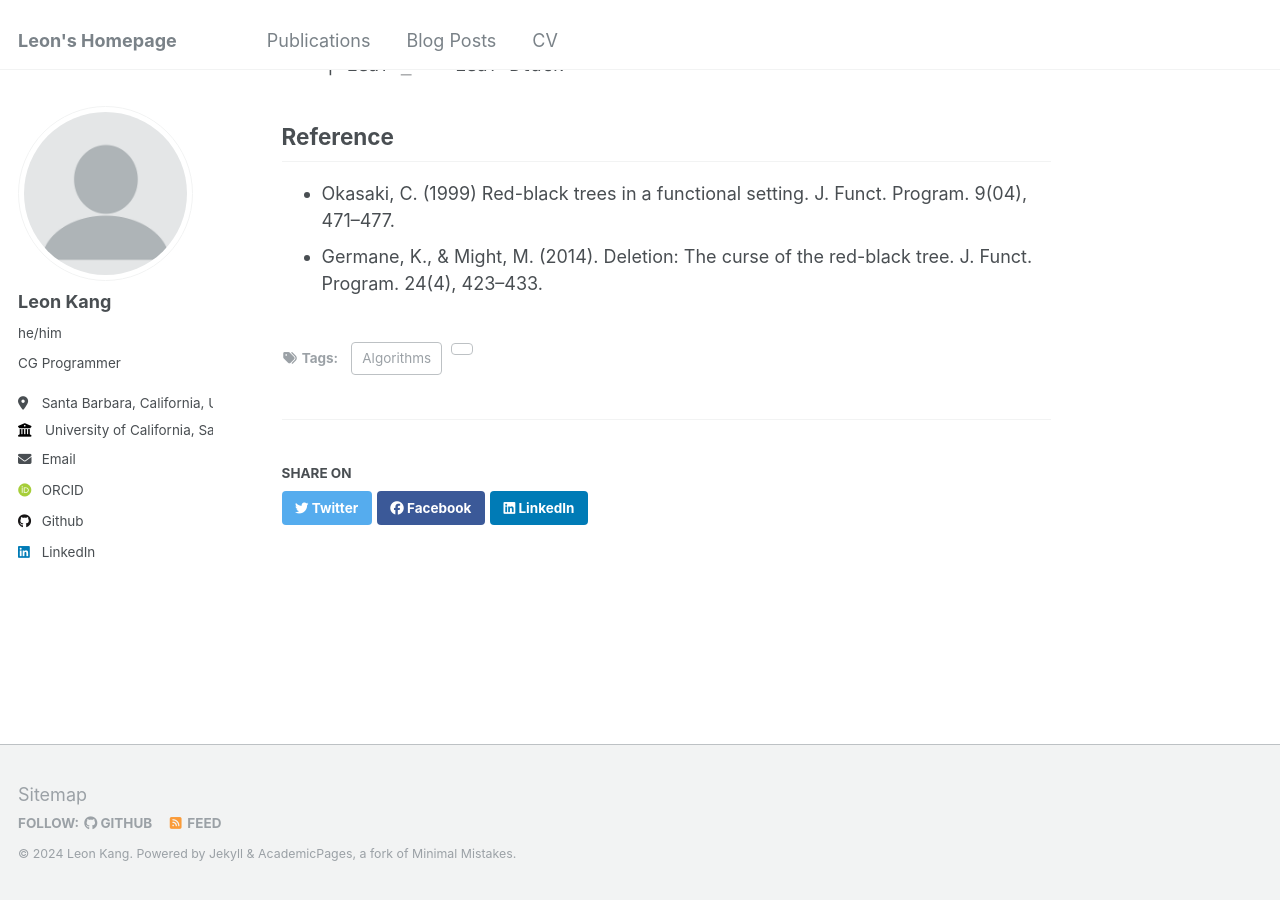
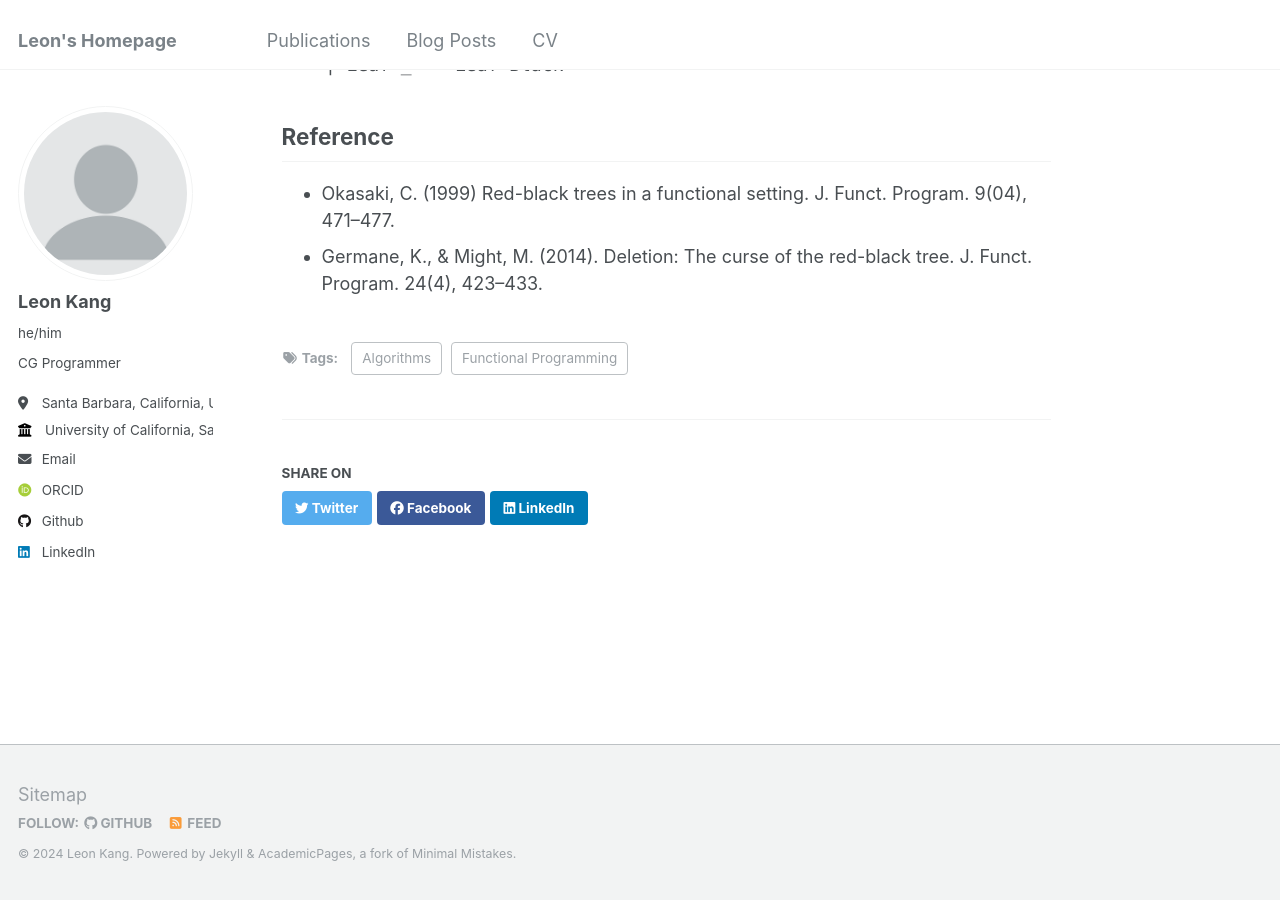
Before and after one commit to LeonKang130/LeonKang130.github.io, a Jekyll site: the page built from _posts/2024-09-15-Red-black-trees-in-F#.md, in a window 1280 px wide and 900 px high, scrolled down 5064 px. Built offline with Jekyll 4.4.1, drawn with Linux system fonts in a browser that asks for light colours; some web fonts are replaced.

Commit message:
Blog update

```diff
--- a/_posts/2024-09-15-Red-black-trees-in-F#.md
+++ b/_posts/2024-09-15-Red-black-trees-in-F#.md
@@ -4,8 +4,8 @@ date: 2024-09-15
 permalink: /posts/2024/09/fs-red-black-tree
 excerpt: 'Implementing red-black trees with insertion and deletion in F#.'
 tags:
-  - F\#
   - Algorithms
+  - Functional Programming
 ---
 
 Red-black trees
```
